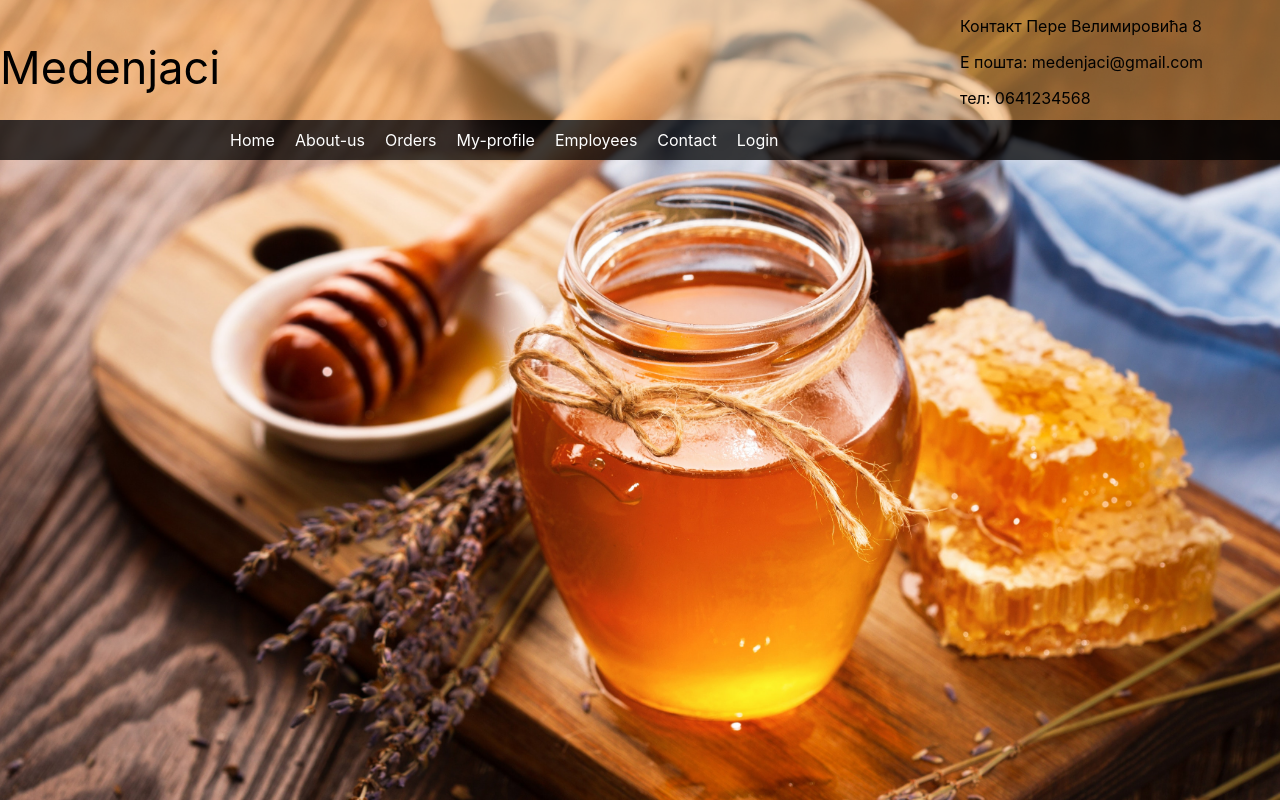
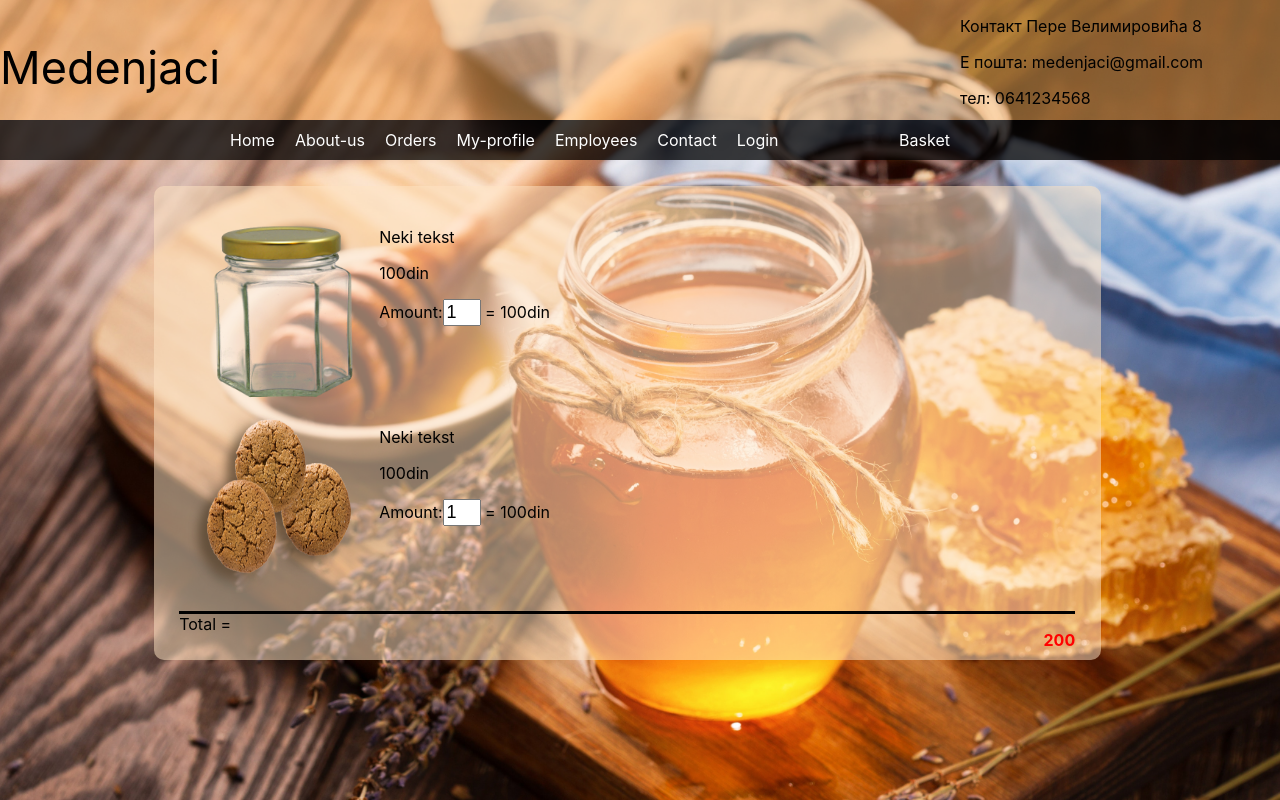
Before and after one commit to bpavle/honey-store-web, a React (Create React App) app: page /basket in a window 1280 px wide. Built offline with nearby package versions, Linux system fonts and the light colour scheme.

Commit message:
Added basic basket

```diff
--- a/src/App.js
+++ b/src/App.js
@@ -11,6 +11,7 @@ import Employees from './components/Employees';
 import Contact from './components/Contact';
 import Login from './components/Login';
 import Registration from './components/Registration';
+import Basket from './components/Basket';
 function App() {
   return (
     <div className="App">
@@ -26,6 +27,8 @@ function App() {
         <Route exact path="/contact" component={Contact} />
         <Route exact path="/login" component={Login} />
         <Route exact path="/registration" component={Registration} />
+        <Route exact path="/basket" component={Basket} />
+
         <Route exact path="/" component={Products} />
         {/* <Route default component={Products} /> */}
       </div>
--- /dev/null
+++ b/src/components/Basket.jsx
@@ -0,0 +1,83 @@
+import React, { useState, useEffect } from "react";
+import styles from "./Basket.module.css";
+import tegla from "../images/tegla.png";
+import medenjaci from "../images/medenjaci.png";
+const Basket = () => {
+  let [total, setTotal] = useState(0);
+  let [products, setProducts] = useState([
+    {
+      id: 1,
+      image: tegla,
+      label: "Neki tekst",
+      info: "Neki duzi info o ovom proizvodu koji se vidi kada se klikne",
+      price: 100,
+      currency: "din",
+      amount: 1,
+    },
+    {
+      id: 2,
+      image: medenjaci,
+      label: "Neki tekst",
+      info: "Neki duzi info o ovom proizvodu koji se vidi kada se klikne",
+      price: 100,
+      currency: "din",
+      amount: 1,
+    },
+  ]);
+  useEffect(() => {
+    let tot = 0;
+    products.forEach((product) => {
+      tot += product.amount * product.price;
+    });
+    setTotal(tot);
+  });
+
+  return (
+    <div className={styles.Basket}>
+      {products.map((product) => {
+        return (
+          <div key={product.id}>
+            <div style={{ display: "flex" }}>
+              <img src={product.image} alt="" />
+              <div>
+                <p>{product.label}</p>
+                <p>
+                  {product.price}
+                  {product.currency}
+                </p>
+                <p>
+                  Amount:
+                  <input
+                    type="number"
+                    style={{ width: "30px", fontSize: 18 }}
+                    defaultValue={product.amount}
+                    onChange={(e) => {
+                      setProducts(
+                        products.map((p) =>
+                          p.id == product.id
+                            ? { ...p, amount: e.target.value }
+                            : p
+                        )
+                      );
+                    }}
+                  />{" "}
+                  = {product.amount * product.price}
+                  {product.currency}
+                </p>
+              </div>
+            </div>
+          </div>
+        );
+      })}
+      <div className={styles.line}></div>
+      <div>
+        Total ={" "}
+        <p style={{ float: "right", color: "red", fontWeight: "bold" }}>
+          {total}
+        </p>
+      </div>
+    </div>
+  );
+};
+
+export default Basket;
--- /dev/null
+++ b/src/components/Basket.module.css
@@ -0,0 +1,13 @@
+.Basket {
+  width: 70%;
+  height: 70%;
+  background-color: rgba(255, 228, 196, 0.521);
+  text-align: justify;
+  margin: 2% 12%;
+  padding: 2%;
+  border-radius: 10px;
+}
+.line {
+  height: 3px;
+  background-color: black;
+}
--- a/src/components/Menu.jsx
+++ b/src/components/Menu.jsx
@@ -34,6 +34,9 @@ const Menu = (props) => {
           </Link>
         </div>
       ))}
+      <Link to={"basket"} className={styles.menuButtonTextRight}>
+        Basket
+      </Link>
     </div>
   );
 };
--- a/src/components/Menu.module.css
+++ b/src/components/Menu.module.css
@@ -16,3 +16,9 @@
   display: inline-block;
   text-decoration: none;
 }
+.menuButtonTextRight {
+  color: white;
+  float: right;
+  margin: 10px;
+  text-decoration: none;
+}
```
